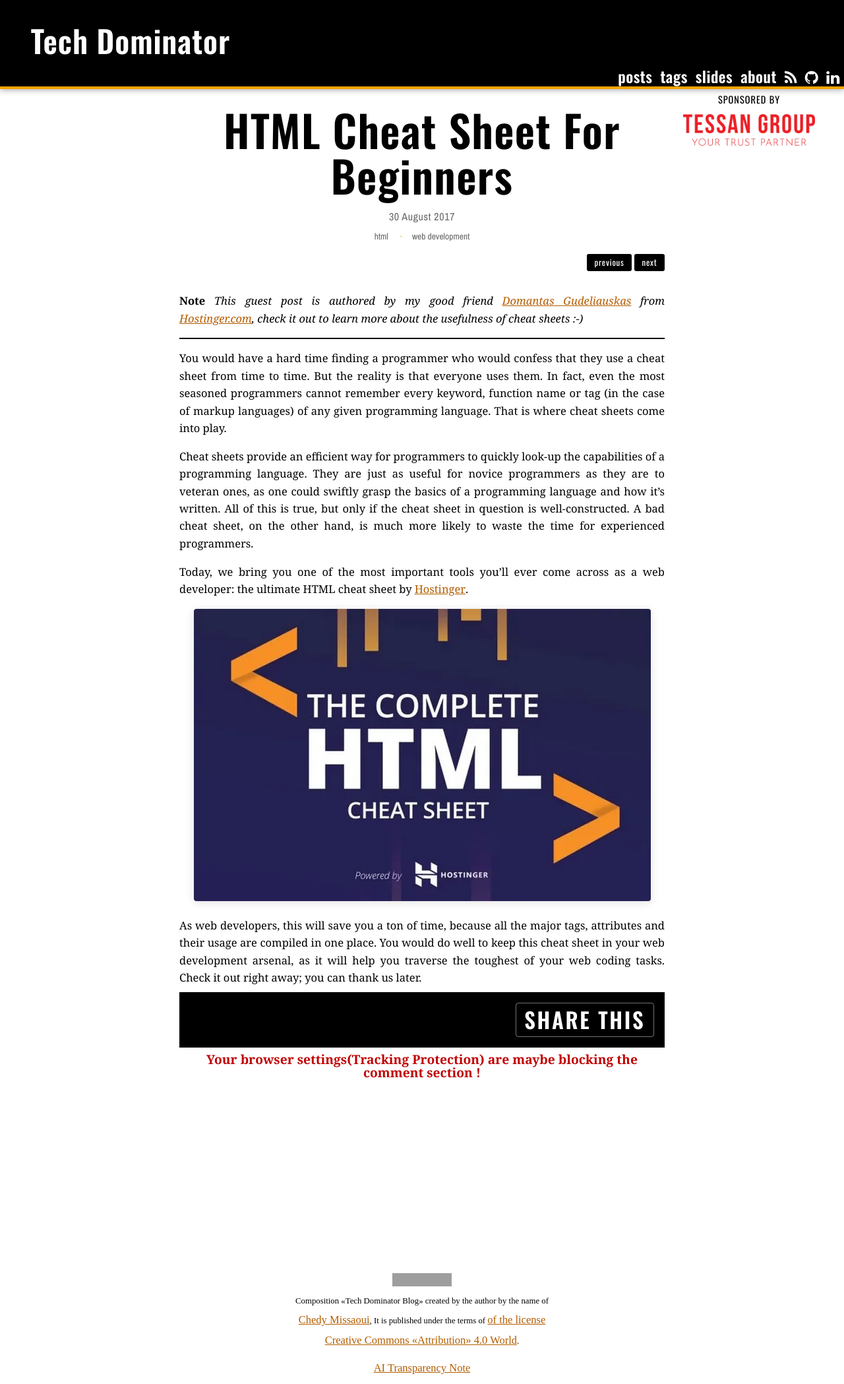
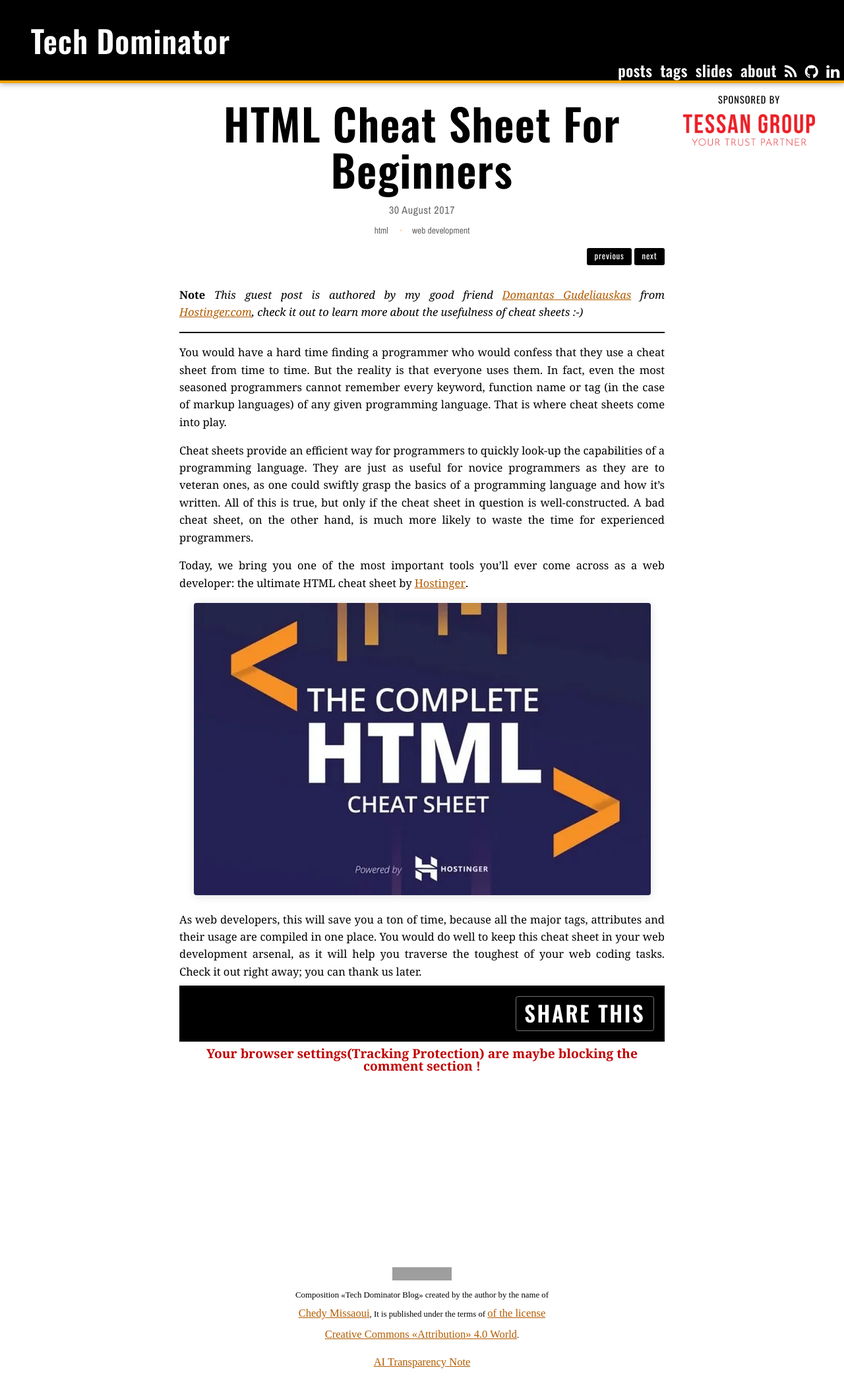
Before and after one commit to MissaouiChedy/MissaouiChedy.github.io, a Jekyll site: the page built from _posts/2017-08-30-html-cheat-sheet-for-beginners.md, in a window 1280 px wide. Shown: the whole page at 66% size. Built offline with Jekyll 4.4.1, drawn with Linux system fonts in a browser that asks for light colours; nearby versions of some CDN libraries; comment, search, counter and statistics services are not loaded; grey boxes are pictures that could not be loaded.

Commit message:
style: corrected bad title hierarchy

```diff
--- a/_includes/article.html
+++ b/_includes/article.html
@@ -1,7 +1,7 @@
 
 <article class="post" itemscope itemtype="http://schema.org/BlogPosting">
 	<div id="outline">
-	    <h4>outline</h4>
+	    <p class="outline-title">outline</p>
 		<ul>
 		</ul>
 	</div>
@@ -44,7 +44,7 @@
 		{{ include.post_arg.content }}
 	</div>
 	<footer class="article-footer">
-		<div class="share"><a href="{{ include.post_arg.url }}"><h3>SHARE&nbsp;THIS</h3></a></div>
+		<div class="share"><a href="{{ include.post_arg.url }}"><span class="share-title">SHARE&nbsp;THIS</span></a></div>
 	</footer>
 	{% if include.post_arg.comments %}
 	<div id="disqus_thread"></div>
--- a/_includes/critical-styles.scss
+++ b/_includes/critical-styles.scss
@@ -127,9 +127,13 @@
 
 			display: inline-block;
 			padding-left: 0.5em;
-			h4 {
+			.nav-label {
 				font-family: $header-font;
+				font-size: 1.414em;
+				font-weight: 600;
+				line-height: 1.05;
 				text-transform: lowercase;
+				letter-spacing: 0.02em;
 			}
 			a:hover {
 				color: $my-orange;
@@ -215,6 +219,15 @@
 		width: 20vw;
 		right: 0;
 		top: 12vw;
+		.outline-title {
+			font-family: $header-font;
+			font-size: 1.414em;
+			font-weight: 600;
+			line-height: 1.05;
+			text-transform: capitalize;
+			letter-spacing: 0.02em;
+			padding-top: 0.4em;
+		}
 
 		ul {
 			list-style: none;
@@ -432,10 +445,15 @@
 			&:hover {
 				border-color: $my-orange;
 			}
-			h3 {
+			.share-title {
+				display: inline-block;
 				padding: 0;
 				margin: 0;
 				font-family: $header-font;
+				font-size: 1.999em;
+				font-weight: 600;
+				line-height: 1.05;
+				text-transform: capitalize;
 				letter-spacing: 0.08em;
 			}
 			a {
--- a/_layouts/default.html
+++ b/_layouts/default.html
@@ -31,14 +31,14 @@
 	<header class="site-header">
 		<a href="{{ site.url }}"><h2 class="site-title">{{ site.title }}</h2></a>
 			<ul>
-				<li><a href="{{ site.url }}/posts.html"><h4>posts</h4></a></li>
-				<li><a href="{{ site.url }}/tags.html"><h4>tags</h4></a></li>
-				<li><a href="{{ site.url }}/slides.html"><h4>slides</h4></a></li>
-				<li><a href="{{ site.url }}/about-chedy-missaoui.html"><h4>about</h4></a></li>
-				<li><a href="{{ site.url }}/feed.xml" aria-label="RSS feed"><h4><i class="fa fa-rss" aria-hidden="true"></i></h4></a></li>
-				<!-- <li><a href="https://twitter.com/{{ site.twitter_username }}"><h4><i class="fa fa-twitter" aria-hidden="true"></i></h4></a></li> -->
-				<li><a href="https://github.com/MissaouiChedy" aria-label="GitHub profile"><h4><i class="fa fa-github" aria-hidden="true"></i></h4></a></li>
-				<li><a href="https://www.linkedin.com/in/chedy-missaoui" aria-label="LinkedIn profile"><h4><i class="fa fa-linkedin" aria-hidden="true"></i></h4></a></li>
+			<li><a href="{{ site.url }}/posts.html"><span class="nav-label">posts</span></a></li>
+			<li><a href="{{ site.url }}/tags.html"><span class="nav-label">tags</span></a></li>
+			<li><a href="{{ site.url }}/slides.html"><span class="nav-label">slides</span></a></li>
+			<li><a href="{{ site.url }}/about-chedy-missaoui.html"><span class="nav-label">about</span></a></li>
+			<li><a href="{{ site.url }}/feed.xml" aria-label="RSS feed"><span class="nav-label" aria-hidden="true"><i class="fa fa-rss" aria-hidden="true"></i></span></a></li>
+			<!-- <li><a href="https://twitter.com/{{ site.twitter_username }}"><span class="nav-label"><i class="fa fa-twitter" aria-hidden="true"></i></span></a></li> -->
+			<li><a href="https://github.com/MissaouiChedy" aria-label="GitHub profile"><span class="nav-label" aria-hidden="true"><i class="fa fa-github" aria-hidden="true"></i></span></a></li>
+			<li><a href="https://www.linkedin.com/in/chedy-missaoui" aria-label="LinkedIn profile"><span class="nav-label" aria-hidden="true"><i class="fa fa-linkedin" aria-hidden="true"></i></span></a></li>
 			</ul>
 	</header>
 	<main class="main-content">
```
